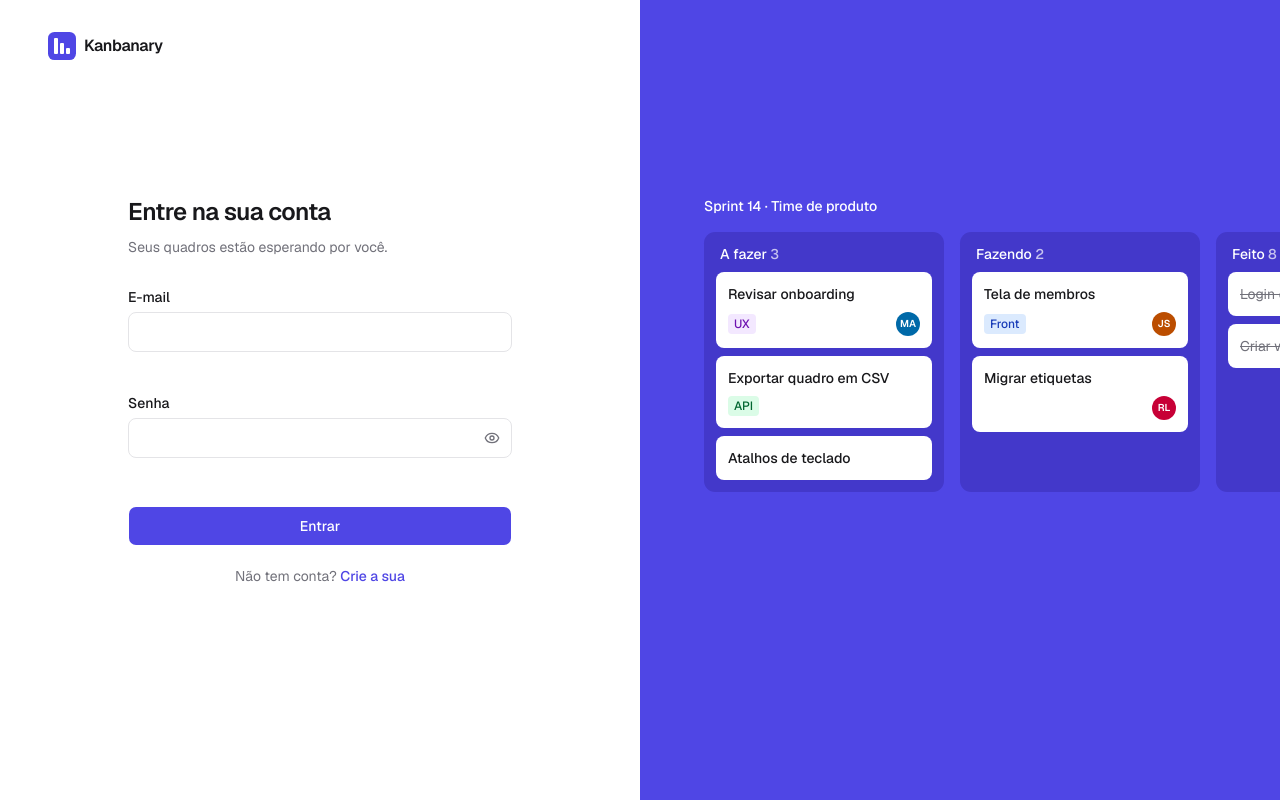
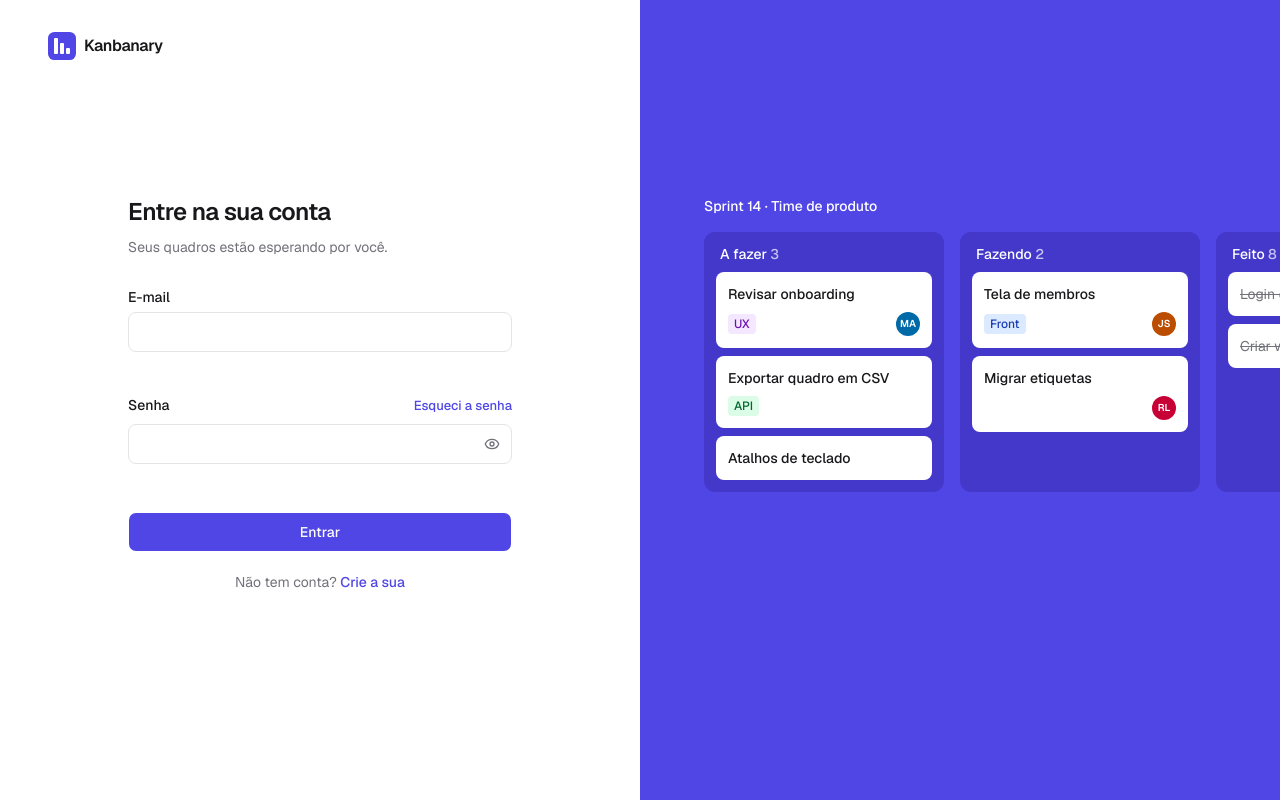
Before and after one commit to joaosoarees/kanban, a Next.js app: page /sign-in in a window 1280 px wide. Built offline with nearby package versions, Linux system fonts and the light colour scheme; no server answers.

Commit message:
feat: link the sign-in form to the forgot password screen

```diff
--- a/src/features/auth/components/sign-in-form.tsx
+++ b/src/features/auth/components/sign-in-form.tsx
@@ -1,5 +1,7 @@
 "use client";
 
+import Link from "next/link";
+import { useWatch } from "react-hook-form";
 import { TextField } from "@/components/text-field";
 import { FormFooter } from "@/features/auth/components/form-footer";
 import { signInSchema } from "@/features/auth/lib/schemas";
@@ -11,6 +13,7 @@ const SIGN_IN_FAILED = "Não foi possível entrar. Tente de novo.";
 export function SignInForm() {
   const {
     form: {
+      control,
       register,
       formState: { errors },
     },
@@ -22,6 +25,7 @@ export function SignInForm() {
     action: signInAction,
     failure: SIGN_IN_FAILED,
   });
+  const email = useWatch({ control, name: "email" }).trim();
 
   return (
     <form
@@ -49,6 +53,18 @@ export function SignInForm() {
           id="password"
           required
           label="Senha"
+          labelAction={
+            <Link
+              href={
+                email === ""
+                  ? "/forgot-password"
+                  : `/forgot-password?email=${encodeURIComponent(email)}`
+              }
+              className="rounded-sm text-[13px]/5 font-medium text-brand-fg underline-offset-4 outline-none hover:underline focus-visible:underline focus-visible:ring-3 focus-visible:ring-ring/50"
+            >
+              Esqueci a senha
+            </Link>
+          }
           type="password"
           autoComplete="current-password"
           error={errors.password?.message ?? errors.root?.message}
```
